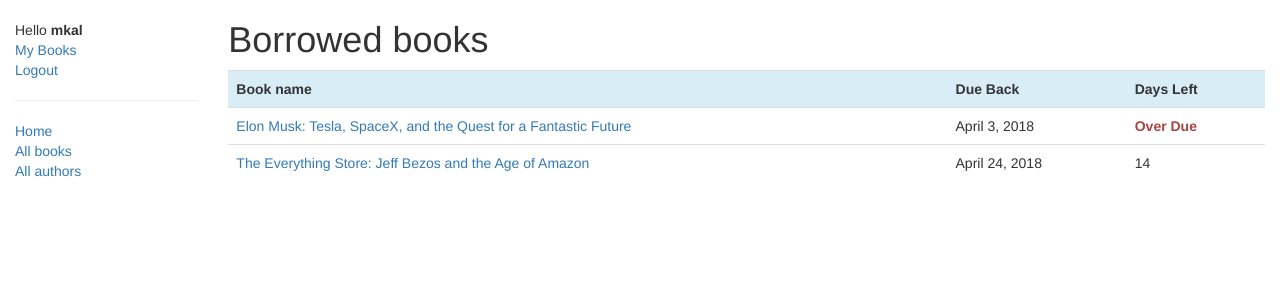
After one commit to mkal1375/mdndjango, a Django app: page /catalog/mybooks/ in a window 1280 px wide. The commit adds this page. Shown: the top 300 px of the page. Run offline with Django 3.2, Linux system fonts and the light colour scheme; a user stored in the database is signed in; data comes from the database, SQL or seed files in the repository; both versions use the stored data as it was after the commit; some libraries are stand-ins or nearby versions.

Commit message:
Another 'HUGE' Commit! Add authentication system add Mybooks page (show you borrowd books) Add `borrower` to `BookInstance` model Add borrower to admin page

```diff
--- a/locallibrary/catalog/admin.py
+++ b/locallibrary/catalog/admin.py
@@ -19,13 +19,14 @@ class BookAdmin(admin.ModelAdmin):
 
 @admin.register(BookInstance)
 class BookInstance(admin.ModelAdmin):
+    list_display = ('book', 'imprint', 'status', 'borrower')
     list_filter = ('status', 'due_back')
     fieldsets = (
         ('Info', {
             'fields': ('book', 'imprint', 'id')
         }),
         ('Availability', {
-            'fields': [('status', 'due_back')]
+            'fields': [('status', 'due_back', 'borrower')]
         }),
     )
 
--- a/locallibrary/catalog/models.py
+++ b/locallibrary/catalog/models.py
@@ -1,5 +1,7 @@
 from django.db import models
 from django.urls import reverse
+from django.contrib.auth.models import User
+from datetime import date
 import uuid
 
 
@@ -51,6 +53,8 @@ class BookInstance(models.Model):
     book = models.ForeignKey('Book', on_delete=models.SET_NULL, null=True)
     imprint = models.CharField(max_length=200)
     due_back = models.DateField(null=True, blank=True)
+    borrower = models.ForeignKey(User, on_delete=models.SET_NULL, null=True, blank=True)
+
 
     LOAN_STATUS = (
         ('m', 'Maintenance'),
@@ -60,6 +64,19 @@ class BookInstance(models.Model):
     )
 
     status = models.CharField(max_length=1, choices=LOAN_STATUS, blank=True, default='m', help_text='Book availability')
+
+    # replaced by left_days function.
+    # @property
+    # def is_overdue(self):
+    #     if self.due_back and date.today() > self.due_back:
+    #         return True
+    #     else:
+    #         return False
+
+    @property
+    def left_days(self):
+        return (self.due_back - date.today()).days
+
 
     def status_to_string(self):
         for status in self.LOAN_STATUS:
--- a/locallibrary/catalog/templates/base.html
+++ b/locallibrary/catalog/templates/base.html
@@ -22,9 +22,20 @@
         <div class="col-sm-2">
             {% block sidebar %}
                 <ul class="sidebar-nav">
-                    <li><a href="{% url 'index' %}">Home</a></li>
-                    <li><a href="{% url  'books' %}">All books</a></li>
-                    <li><a href="{% url 'authors' %}">All authors</a></li>
+                    {% if user.is_authenticated %}
+                        <li>Hello <strong>{{ user.get_username }}</strong></li>
+                        <li><a href="{% url 'mybooks' %}">My Books</a></li>
+                        <li><a href="{% url 'logout' %}?next={{ request.path }}">Logout</a></li>
+                        <hr>
+                        <li><a href="{% url 'index' %}">Home</a></li>
+                        <li><a href="{% url  'books' %}">All books</a></li>
+                        <li><a href="{% url 'authors' %}">All authors</a></li>
+                    {% else %}
+                        <li><a href="{% url 'index' %}">Home</a></li>
+                        <li><a href="{% url  'books' %}">All books</a></li>
+                        <li><a href="{% url 'authors' %}">All authors</a></li>
+                        <li><a href="{% url 'login' %}?next={{ request.path }}">Login</a></li>
+                    {% endif %}
                 </ul>
             {% endblock %}
         </div>
--- /dev/null
+++ b/locallibrary/catalog/templates/lists/loaned_book_list.html
@@ -0,0 +1,37 @@
+{% extends "base.html" %}
+
+{% block content %}
+    <h1>Borrowed books</h1>
+
+    {% if bookinstance_list %}
+        <table class="table">
+            <tr class="info">
+                <th>Book name</th>
+                <th>Due Back</th>
+                <th>Days Left</th>
+            </tr>
+            {% for bookinstance in bookinstance_list %}
+                <tr>
+                    <td><a href="{% url 'book-detail' bookinstance.book.pk %}">{{ bookinstance.book.title }}</a></td>
+                    <td>{{ bookinstance.due_back }}</td>
+                    {% if bookinstance.left_days < 0 %}
+                        <td class="text-danger"><strong>Over Due</strong></td>
+                    {% else %}
+                        <td>{{ bookinstance.left_days }}</td>
+                    {% endif %}
+                </tr>
+            {% endfor %}
+
+        </table>
+        {#    <ul>#}
+        {#      {% for bookinst in bookinstance_list %}#}
+        {#      <li class="{% if bookinst.is_overdue %}text-danger{% endif %}">#}
+        {#        <a href="{% url 'book-detail' bookinst.book.pk %}">{{bookinst.book.title}}</a> ({{ bookinst.due_back }})#}
+        {#      </li>#}
+        {#      {% endfor %}#}
+        {#    </ul>#}
+
+    {% else %}
+        <p>There are no books borrowed.</p>
+    {% endif %}
+{% endblock %}
--- a/locallibrary/catalog/urls.py
+++ b/locallibrary/catalog/urls.py
@@ -5,6 +5,7 @@ urlpatterns = [
     path('', views.index, name='index'),
     path('books/', views.BookListView.as_view(), name='books'),
     path('authors/', views.AuthorListView.as_view(), name="authors"),
+    path('mybooks/', views.LoanedBooksByUserListView.as_view(), name="mybooks"),
     path('book/<int:pk>', views.BookDetailView.as_view(), name='book-detail'),
     path('author/<int:pk>', views.AuthorDetailView.as_view(), name='author-detail'),
 ]
--- a/locallibrary/catalog/views.py
+++ b/locallibrary/catalog/views.py
@@ -1,4 +1,4 @@
-from django.http import HttpResponse
+from django.contrib.auth.mixins import LoginRequiredMixin
 from django.shortcuts import render
 from django.views import generic
 from .models import Book, Author, BookInstance, Genre
@@ -22,7 +22,7 @@ def index(request):
     return render(request, 'index.html', context=context)
 
 
-class BookListView(generic.ListView):
+class BookListView(LoginRequiredMixin, generic.ListView):
     model = Book
     template_name = 'lists/book_list.html'
     paginate_by = 20
@@ -48,3 +48,16 @@ class BookDetailView(generic.DeleteView):
 class AuthorDetailView(generic.DetailView):
     model = Author
     template_name = 'details/author_detail.html'
+
+
+class LoanedBooksByUserListView(LoginRequiredMixin,generic.ListView):
+    """
+    Generic class-based view listing books on loan to current user.
+    """
+
+    model = BookInstance
+    template_name = 'lists/loaned_book_list.html'
+    paginate_by = 20
+
+    def get_queryset(self):
+        return BookInstance.objects.filter(borrower=self.request.user).filter(status__exact='o').order_by('due_back')
--- a/locallibrary/locallibrary/urls.py
+++ b/locallibrary/locallibrary/urls.py
@@ -23,4 +23,5 @@ urlpatterns = [
     path('', RedirectView.as_view(url='/catalog/')),
     path('admin/', admin.site.urls),
     path('catalog/',include('catalog.urls')),
+    path('accounts/', include('django.contrib.auth.urls')),
 ] + static(settings.STATIC_URL, document_root=settings.STATIC_ROOT)
--- /dev/null
+++ b/locallibrary/templates/registration/password_reset_done.html
@@ -0,0 +1,4 @@
+{% extends "base.html" %}
+{% block content %}
+<p>We've emailed you instructions for setting your password. If they haven't arrived in a few minutes, check your spam folder.</p>
+{% endblock %}
--- /dev/null
+++ b/locallibrary/templates/registration/password_reset_email.html
@@ -0,0 +1,2 @@
+Someone asked for password reset for email {{ email }}. Follow the link below:
+{{ protocol}}://{{ domain }}{% url 'password_reset_confirm' uidb64=uid token=token %}
```
Also changed, not shown: locallibrary/locallibrary/settings.py (+6 -1 lines), locallibrary/templates/registration/logged_out.html (added, +7 -0 lines), locallibrary/templates/registration/login.html (added, +39 -0 lines), locallibrary/templates/registration/password_reset_complete.html (added, +7 -0 lines), locallibrary/templates/registration/password_reset_confirm.html (added, +33 -0 lines), locallibrary/templates/registration/password_reset_form.html (added, +10 -0 lines), locallibrary/db.sqlite3.
